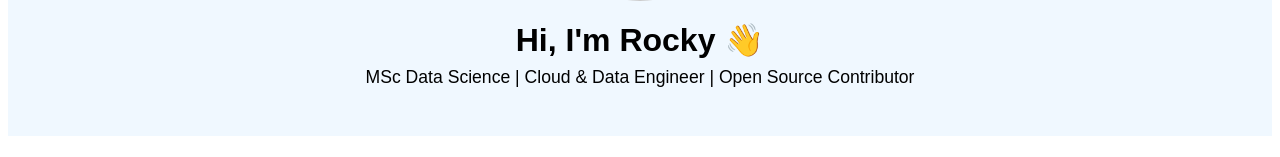
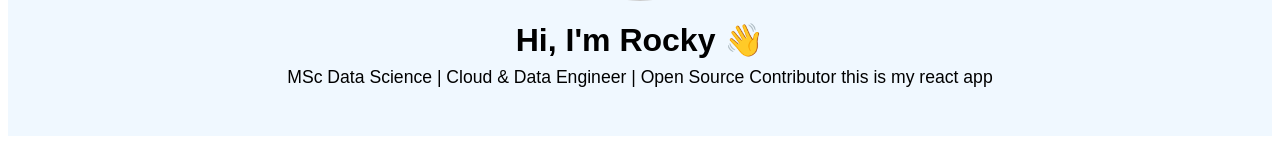
Before and after one commit to rakshak-soni/react-static-hosting, a React (Create React App) app: page / in a window 1280 px wide. Shown: the part 176-333 px from the top of the page. Built offline with nearby package versions, Linux system fonts and the light colour scheme; grey boxes are pictures that could not be loaded.

Commit message:
add some text in hero.js

```diff
--- a/src/components/Hero.js
+++ b/src/components/Hero.js
@@ -16,6 +16,7 @@ function Hero() {
       <h1 style={{ margin: '1rem 0 0.5rem' }}>Hi, I'm Rocky 👋</h1>
       <p style={{ fontSize: '1.1rem', margin: 0 }}>
         MSc Data Science | Cloud & Data Engineer | Open Source Contributor
+        this is my react app
       </p>
     </div>
   );
```
